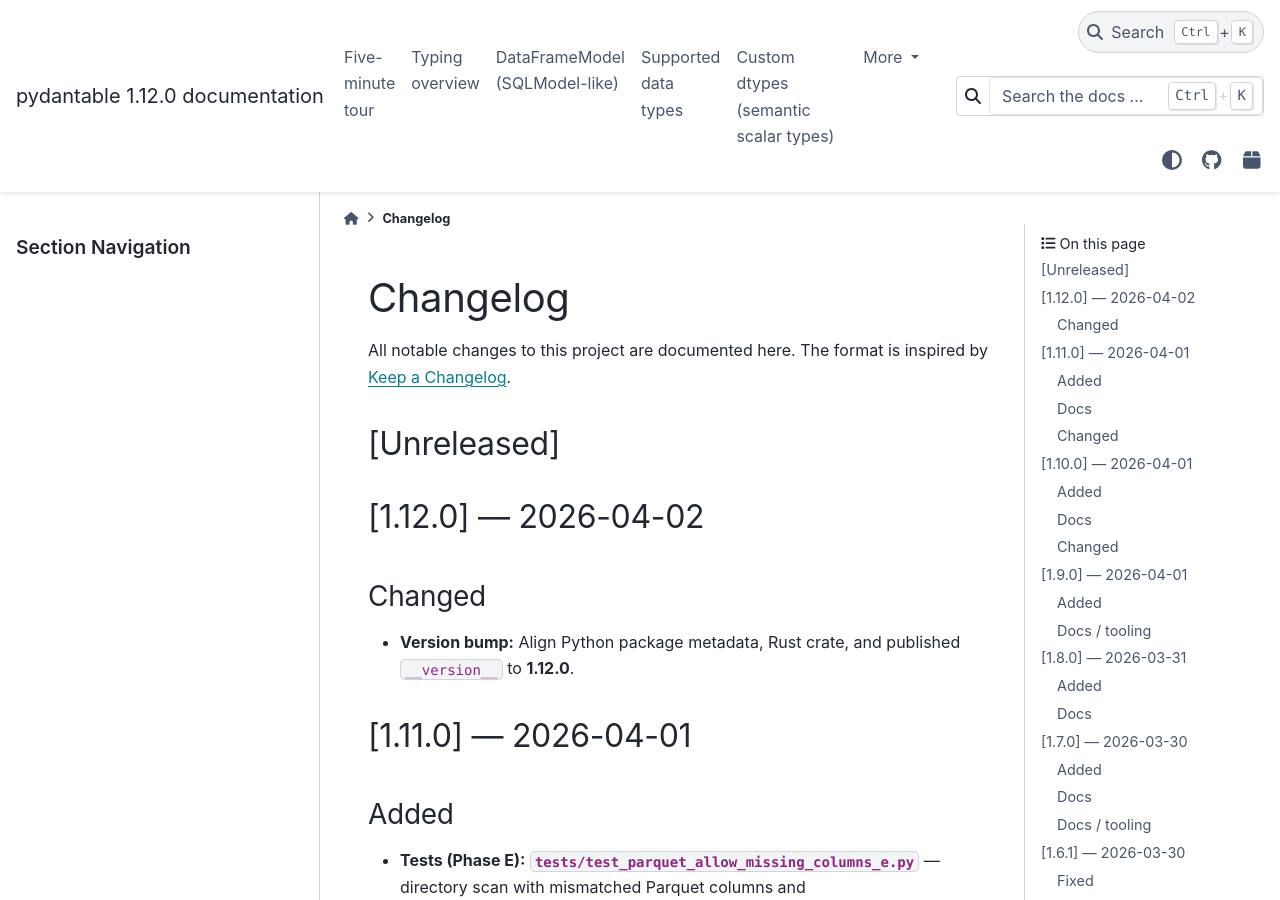
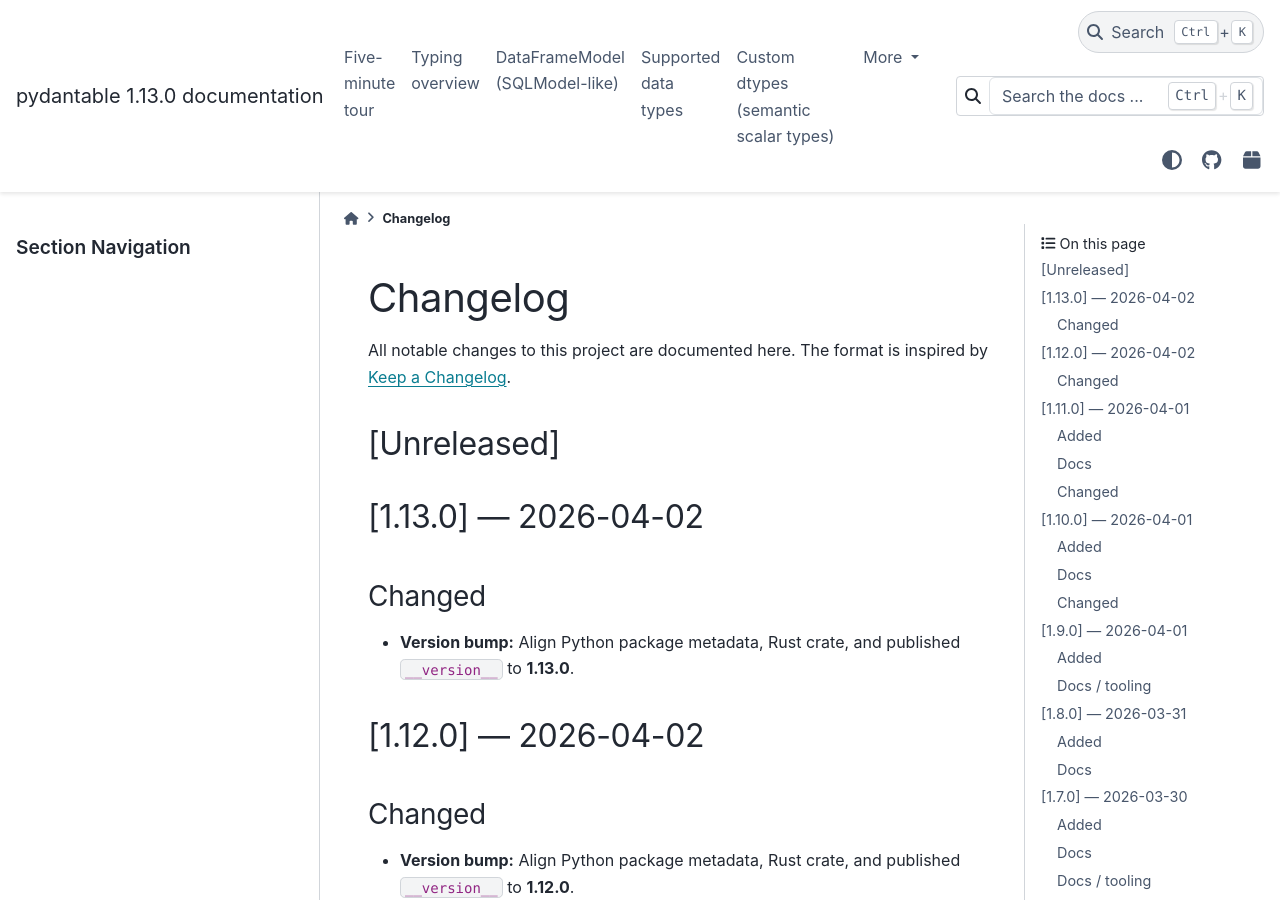
Before and after one commit to eddiethedean/pydantable, a Sphinx documentation site: the page built from docs/CHANGELOG.md, in a window 1280 px wide and 900 px high. Built offline with Sphinx 7.4.7 and the PyData theme 0.15.4, drawn with Linux system fonts in a browser that asks for light colours; the version number is read from the project's files by our own code.

Commit message:
chore: bump version to 1.13.0
Align Python package metadata, Rust crate, and docs current release strings to 1.13.0.

```diff
--- a/docs/CHANGELOG.md
+++ b/docs/CHANGELOG.md
@@ -3,6 +3,12 @@
 All notable changes to this project are documented here. The format is inspired by [Keep a Changelog](https://keepachangelog.com/en/1.1.0/).
 
 ## [Unreleased]
+
+## [1.13.0] — 2026-04-02
+
+### Changed
+
+- **Version bump:** Align Python package metadata, Rust crate, and published `__version__` to **1.13.0**.
 
 ## [1.12.0] — 2026-04-02
 
--- a/docs/POLARS_TRANSFORMATIONS_ROADMAP.md
+++ b/docs/POLARS_TRANSFORMATIONS_ROADMAP.md
@@ -4,7 +4,7 @@ This document tracks the plan to reach broad transformation-method parity with
 Polars while preserving `pydantable`'s typed schema contracts.
 
 Notes that say **Implemented on branch `v0.5.0`** refer to historical work landed in the 0.5.x line.
-The current release is **1.12.0** (see `docs/CHANGELOG.md`). Older bullets below still record the 0.5.x baseline plus later additions.
+The current release is **1.13.0** (see `docs/CHANGELOG.md`). Older bullets below still record the 0.5.x baseline plus later additions.
 
 **Post–P7 (0.18.0+):** Phases **P1–P7** below are **complete**. Further Polars-style parity is **additive** (new `Expr` methods, transforms, or façade wrappers) and is tracked in [`PARITY_SCORECARD.md`](PARITY_SCORECARD.md), [`PYSPARK_PARITY.md`](PYSPARK_PARITY.md), and [`ROADMAP.md`](ROADMAP.md)—not as a new “P8” checklist unless maintainers add one explicitly.
 
--- a/docs/ROADMAP.md
+++ b/docs/ROADMAP.md
@@ -1,6 +1,6 @@
 # PydanTable roadmap (shipped → v1.0.0)
 
-**Latest release: `1.12.0`.** The **Planned v1.0.0** checklist (below) is **complete** for that tag. **Shipped in 0.23.0** adds **lazy `read_*` / `aread_*` file roots** (Parquet, CSV, NDJSON, IPC, **JSON**), **`DataFrame.write_*`** lazy pipeline output, **`export_*`** for eager dict→file, **`DataFrameModel`** glue (**`from_sql`**, **`write_sql`**, **`read_parquet_url_ctx`**), **HTTP/object-store `max_bytes`**, **`MissingRustExtensionError`**, and **breaking renames** (**`materialize_*`**, **`fetch_sql`**, **`fetch_*_url`**)—see **Shipped in 0.23.0** below and {doc}`IO_OVERVIEW`. **0.22.0** introduced the **`pydantable.io`** package (vocabulary evolved in **0.23.0**; see {doc}`CHANGELOG`). Earlier **0.20.0** / **0.21.0** items (**UX** docs, **Streamlit** interchange, …) remain in their sections. **ipywidgets** / interactive explorers remain **Later** unless promoted. This document also summarizes shipped history and **Later** / **After v1.0.0** backlogs.
+**Latest release: `1.13.0`.** The **Planned v1.0.0** checklist (below) is **complete** for that tag. **Shipped in 0.23.0** adds **lazy `read_*` / `aread_*` file roots** (Parquet, CSV, NDJSON, IPC, **JSON**), **`DataFrame.write_*`** lazy pipeline output, **`export_*`** for eager dict→file, **`DataFrameModel`** glue (**`from_sql`**, **`write_sql`**, **`read_parquet_url_ctx`**), **HTTP/object-store `max_bytes`**, **`MissingRustExtensionError`**, and **breaking renames** (**`materialize_*`**, **`fetch_sql`**, **`fetch_*_url`**)—see **Shipped in 0.23.0** below and {doc}`IO_OVERVIEW`. **0.22.0** introduced the **`pydantable.io`** package (vocabulary evolved in **0.23.0**; see {doc}`CHANGELOG`). Earlier **0.20.0** / **0.21.0** items (**UX** docs, **Streamlit** interchange, …) remain in their sections. **ipywidgets** / interactive explorers remain **Later** unless promoted. This document also summarizes shipped history and **Later** / **After v1.0.0** backlogs.
 
 Release history (high level): [`CHANGELOG.md`](CHANGELOG.md).
 
--- a/pyproject.toml
+++ b/pyproject.toml
@@ -4,7 +4,7 @@ build-backend = "maturin"
 
 [project]
 name = "pydantable"
-version = "1.12.0"
+version = "1.13.0"
 description = "Strongly-typed DataFrames for Python, powered by Rust."
 readme = "README.md"
 license = { text = "MIT" }
```
Also changed, not shown: docs/index.md (+1 -1 lines), 4 other files.
